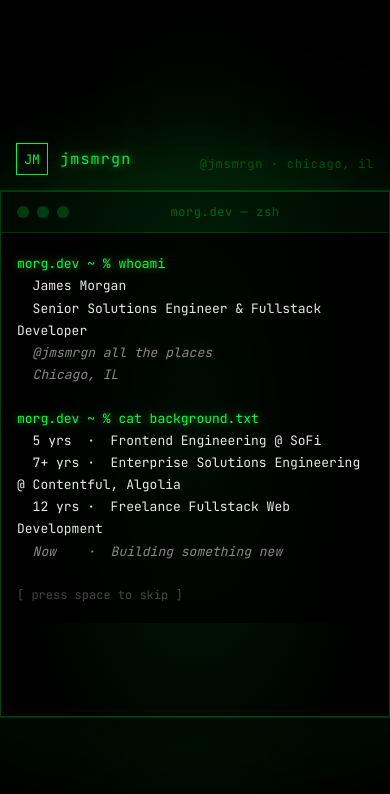
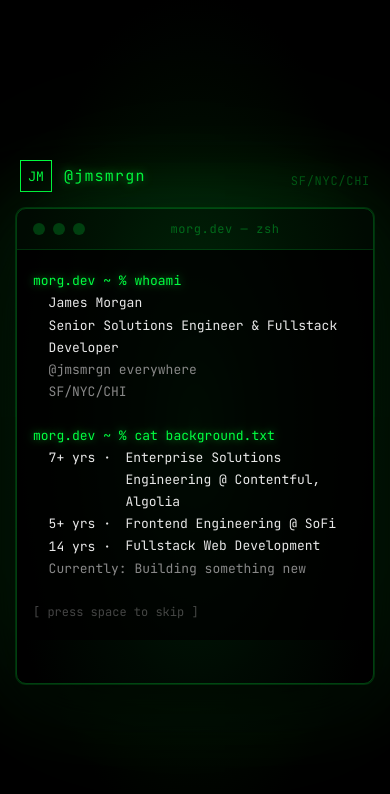
Before and after one commit to jmsmrgn/morgdev, a React (Vite) app: page / in a window 390 px wide. Shown: the top 794 px of the page. Built offline with nearby package versions, Linux system fonts and the light colour scheme.

Commit message:
fix: align background block bullet points using grid layout

```diff
--- a/src/components/Terminal.tsx
+++ b/src/components/Terminal.tsx
@@ -44,11 +44,9 @@ export default function Terminal() {
               JM
             </text>
           </svg>
-          <span className="terminal-header-name">jmsmrgn</span>
+          <span className="terminal-header-name">@jmsmrgn</span>
         </div>
-        <span className="terminal-header-meta">
-          @jmsmrgn &middot; chicago, il
-        </span>
+        <span className="terminal-header-meta">SF/NYC/CHI</span>
       </header>
       <div className="terminal-window" onClick={skip}>
         <div className="terminal-titlebar">
@@ -71,6 +69,19 @@ export default function Terminal() {
         <div className="terminal-body">
           {lines.map((line, i) => {
             const isLast = i === lines.length - 1;
+
+            if (line.text.includes("·")) {
+              return (
+                <div key={i} className={`terminal-line terminal-line-detail${line.className ? ` ${line.className}` : ""}`}>
+                  <span className="detail-label">{line.text.split("·")[0].trimEnd()} ·</span>
+                  <span className="detail-value">
+                    {line.text.split("·")[1].trimStart()}
+                    {isLast && !done && <span className="cursor">█</span>}
+                  </span>
+                </div>
+              );
+            }
+
             return (
               <div
                 key={i}
@@ -101,7 +112,9 @@ export default function Terminal() {
           >
             [ linkedin ]
           </a>
-          <a href="https://x.com/jmsmrgn" target="_blank" rel="noopener">[ x.com ]</a>
+          <a href="https://x.com/jmsmrgn" target="_blank" rel="noopener">
+            [ x.com ]
+          </a>
           <a href="mailto:james@morg.dev">[ email ]</a>
         </footer>
       </div>
--- a/src/data/sequence.ts
+++ b/src/data/sequence.ts
@@ -26,7 +26,7 @@ export const sequence: Step[] = [
   { type: "pause", ms: 80 },
   {
     type: "type",
-    text: "  @jmsmrgn all the places",
+    text: "  @jmsmrgn everywhere",
     speed: 8,
     className: "terminal-line-muted",
   },
@@ -34,7 +34,7 @@ export const sequence: Step[] = [
   { type: "pause", ms: 80 },
   {
     type: "type",
-    text: "  Chicago, IL",
+    text: "  SF/NYC/CHI",
     speed: 8,
     className: "terminal-line-muted",
   },
@@ -51,30 +51,30 @@ export const sequence: Step[] = [
   { type: "newline" },
   {
     type: "type",
-    text: "  5 yrs  ·  Frontend Engineering @ SoFi",
+    text: "  7+ yrs · Enterprise Solutions Engineering @ Contentful, Algolia",
     speed: 8,
   },
   { type: "newline" },
   { type: "pause", ms: 80 },
   {
     type: "type",
-    text: "  7+ yrs ·  Enterprise Solutions Engineering @ Contentful, Algolia",
+    text: "  5+ yrs · Frontend Engineering @ SoFi",
     speed: 8,
   },
   { type: "newline" },
   { type: "pause", ms: 80 },
   {
     type: "type",
-    text: "  12 yrs ·  Freelance Fullstack Web Development",
+    text: "  14 yrs · Fullstack Web Development",
     speed: 8,
   },
   { type: "newline" },
   { type: "pause", ms: 80 },
   {
     type: "type",
-    text: "  Now    ·  Building something new",
+    text: "  Currently: Building something new",
     speed: 8,
-    className: "terminal-line-muted",
+    className: "terminal-line-muted terminal-line-now",
   },
   { type: "pause", ms: 500 },
   { type: "newline" },
@@ -89,33 +89,23 @@ export const sequence: Step[] = [
   { type: "newline" },
   {
     type: "type",
-    text: "  JavaScript · TypeScript · React · Node.js · Python",
+    text: "  JavaScript/TypeScript, Node.js, React, Python, APIs (REST/GraphQL), SQL, AI/ML workflows, RAG systems, LLM tooling",
     speed: 8,
   },
   { type: "newline" },
   { type: "pause", ms: 80 },
   {
     type: "type",
-    text: "  REST APIs · GraphQL · SQL",
-    speed: 8,
-  },
-  { type: "newline" },
-  { type: "pause", ms: 80 },
-  {
-    type: "type",
-    text: "  AI/ML workflows · RAG Systems · LLM tooling",
-    speed: 8,
-  },
-  { type: "newline" },
-  { type: "pause", ms: 80 },
-  {
-    type: "type",
-    text: "  lately: LLM evals · agent observability",
+    text: "  Recently: LLM evals & agent observability",
     speed: 8,
     className: "terminal-line-muted",
   },
   { type: "pause", ms: 500 },
   { type: "newline" },
   { type: "newline" },
+  { type: "newline" },
+  { type: "type", text: "  Drop me a line!", speed: 8 },
+  { type: "pause", ms: 300 },
+  { type: "newline" },
   { type: "done" },
 ];
--- a/src/styles/terminal.css
+++ b/src/styles/terminal.css
@@ -156,6 +156,40 @@
   white-space: pre-wrap;
   word-break: break-word;
   overflow-wrap: break-word;
+  padding-left: 2ch;
+  text-indent: -2ch;
+}
+
+.terminal-line-detail {
+  display: grid;
+  grid-template-columns: 6ch auto 1fr;
+  column-gap: 0;
+  white-space: normal;
+  padding-left: 2ch;
+  text-indent: 0;
+  align-items: start;
+}
+
+.detail-label {
+  font-family: var(--font-mono);
+  color: inherit;
+  white-space: nowrap;
+  text-align: left;
+}
+
+.detail-separator {
+  font-family: var(--font-mono);
+  white-space: nowrap;
+  padding: 0 15px 0 10px;
+}
+
+.detail-value {
+  font-family: var(--font-mono);
+  color: inherit;
+  white-space: normal;
+  word-break: break-word;
+  overflow-wrap: break-word;
+  padding-left: 30px;
 }
 
 .terminal-prompt {
@@ -170,7 +204,13 @@
 
 .terminal-line-muted {
   color: var(--color-muted);
-  font-style: italic;
+  /* font-style: italic; */
+}
+
+.terminal-line-now .detail-label {
+  padding-right: 0;
+  letter-spacing: 0;
+  padding: 0 900px 0 0;
 }
 
 .cursor {
@@ -242,21 +282,17 @@
 
 @media (max-width: 600px) {
   .terminal-root {
-    padding: 0;
+    padding: 16px;
   }
 
   .terminal-header {
     margin-bottom: 16px;
-    padding: 16px 16px 0;
+    /* padding: 16px 16px 0; */
   }
 
   .terminal-header-meta {
     display: inline-block;
     padding-top: 10px;
-  }
-
-  .terminal-window {
-    border-radius: 0;
   }
 
   .terminal-body {
@@ -268,9 +304,29 @@
     font-size: 13px;
   }
 
+  .terminal-line-detail {
+    display: grid;
+    grid-template-columns: 6ch auto 1fr;
+    align-items: start;
+  }
+
+  .detail-value {
+    grid-column: 3;
+    white-space: normal;
+    word-break: break-word;
+    overflow-wrap: break-word;
+  }
+
   .terminal-links {
-    flex-wrap: wrap;
-    gap: 16px;
-    padding: 20px 16px;
+    flex-wrap: nowrap;
+    gap: 10px;
+    padding: 14px 16px;
+    overflow-x: auto;
+  }
+
+  .terminal-links a {
+    font-size: 11px;
+    letter-spacing: 0.02em;
+    white-space: nowrap;
   }
 }
```
